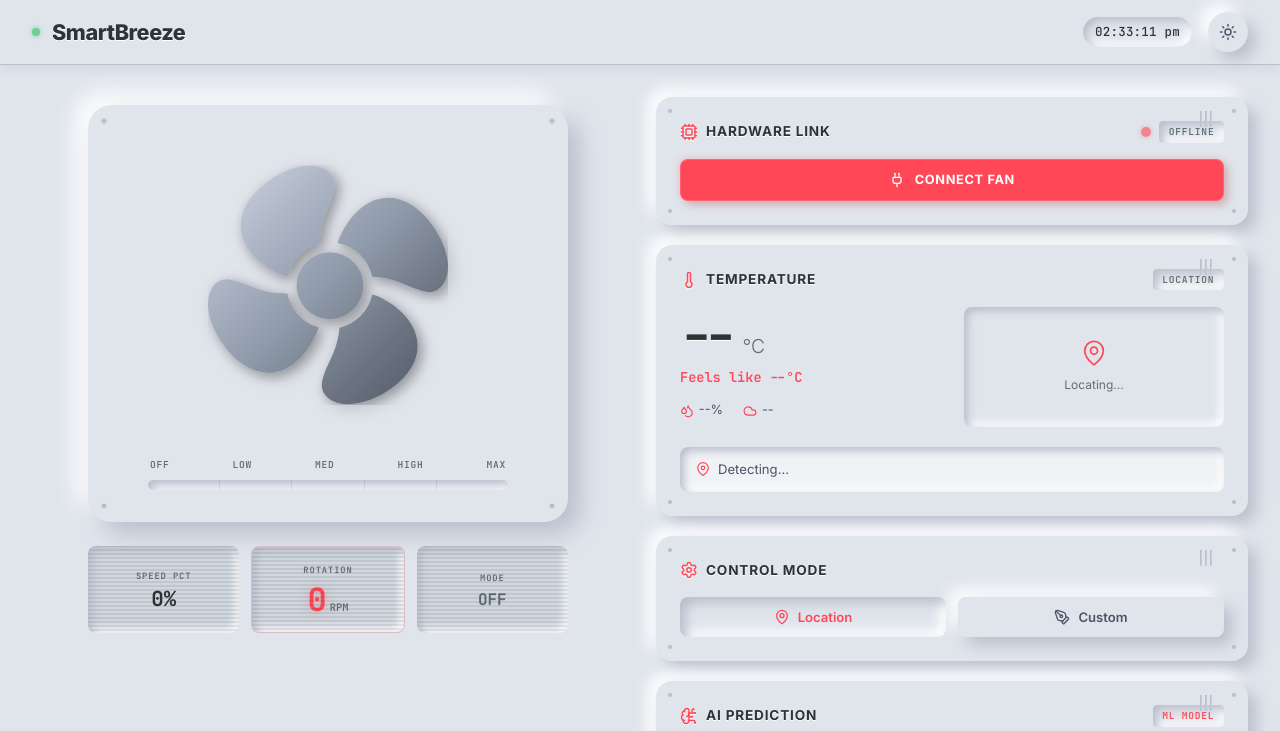
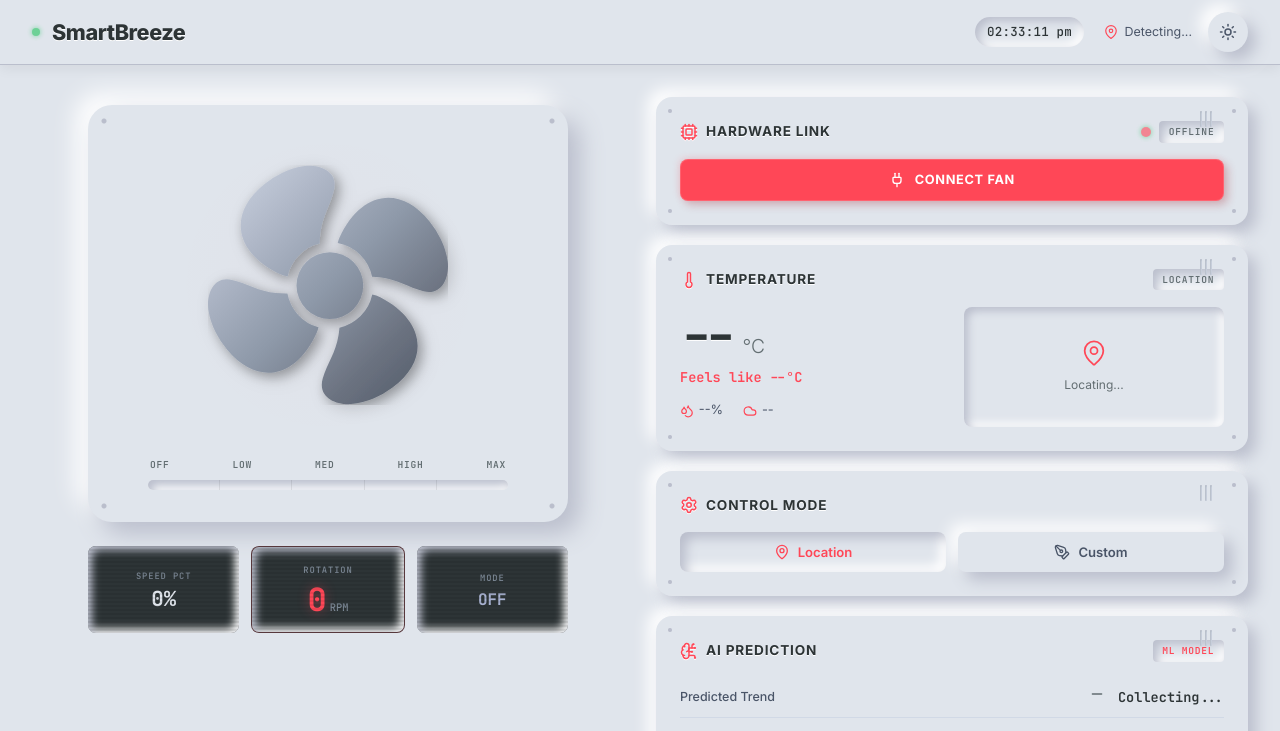
Before and after one commit to yogeshmn2005-ai/YP, a website built with Vite: page index.html in a window 1280 px wide. Shown: the top 731 px of the page. Built offline with nearby package versions, Linux system fonts and the light colour scheme; no server answers.

Commit message:
STEP BACK 1

```diff
--- a/index.html
+++ b/index.html
@@ -26,6 +26,10 @@
     <div class="header-right">
       <div class="header-info">
         <span class="header-time" id="headerTime">--:--</span>
+        <span class="header-location" id="headerLocation">
+          <i data-lucide="map-pin" stroke-width="2" width="14" height="14"></i>
+          Detecting...
+        </span>
       </div>
       <button class="theme-toggle" id="themeToggle" aria-label="Toggle dark mode">
         <i data-lucide="sun" id="themeIconSun" stroke-width="2"></i>
@@ -174,10 +178,6 @@
             <div id="mapFrame" class="map-iframe hidden"></div>
           </div>
         </div>
-        <div class="temp-location-row" id="headerLocation">
-          <i data-lucide="map-pin" stroke-width="2" width="14" height="14"></i>
-          Detecting...
-        </div>
       </div>
 
       <!-- Mode Toggle -->
--- a/style.css
+++ b/style.css
@@ -9,9 +9,7 @@
   --bg-chassis: #e0e5ec;
   --bg-panel: #f0f2f5;
   --bg-muted: #d1d9e6;
-  --bg-screen: #d0d7de;
-  --screen-text: #2d3436;
-  --screen-text-muted: #636e72;
+  --bg-screen: #2d3436;
   --text-primary: #2d3436;
   --text-secondary: #4a5568;
   --text-muted: #636e72;
@@ -51,8 +49,6 @@
   --bg-panel: #22272e;
   --bg-muted: #14181d;
   --bg-screen: #0d1117;
-  --screen-text: #e0e5ec;
-  --screen-text-muted: #7b8794;
   --text-primary: #e0e5ec;
   --text-secondary: #a8b2d1;
   --text-muted: #7b8794;
@@ -168,16 +164,11 @@ body::before {
   border-radius: 50%;
   background: var(--success);
   box-shadow: 0 0 8px 2px var(--success-glow);
-  animation: ledPulseGreen 2s ease-in-out infinite;
+  animation: ledPulse 2s ease-in-out infinite;
   flex-shrink: 0;
 }
 
-@keyframes ledPulseRed {
-  0%, 100% { opacity: 1; box-shadow: 0 0 8px 2px var(--accent-glow); }
-  50% { opacity: 0.6; box-shadow: 0 0 4px 1px var(--accent-glow); }
-}
-
-@keyframes ledPulseGreen {
+@keyframes ledPulse {
   0%, 100% { opacity: 1; box-shadow: 0 0 8px 2px var(--success-glow); }
   50% { opacity: 0.6; box-shadow: 0 0 4px 1px var(--success-glow); }
 }
@@ -208,6 +199,21 @@ body::before {
   letter-spacing: 0.02em;
 }
 
+.header-location {
+  display: flex;
+  align-items: center;
+  gap: 0.4rem;
+  max-width: 260px;
+  overflow: hidden;
+  text-overflow: ellipsis;
+  white-space: nowrap;
+  font-size: 0.78rem;
+}
+
+.header-location svg {
+  color: var(--accent);
+  flex-shrink: 0;
+}
 
 /* Dark mode toggle */
 .theme-toggle {
@@ -487,14 +493,14 @@ body::before {
 }
 
 .dash-card .dash-label {
-  color: var(--screen-text-muted);
+  color: #7b8794;
 }
 
 .dash-value {
   font-family: var(--font-mono);
   font-size: 1.3rem;
   font-weight: 700;
-  color: var(--screen-text);
+  color: #e0e5ec;
   line-height: 1;
   font-variant-numeric: tabular-nums;
 }
@@ -506,7 +512,7 @@ body::before {
 }
 
 .dash-value.speed-text {
-  color: var(--screen-text-muted);
+  color: #a8b2d1;
   font-size: 1rem;
 }
 
@@ -520,7 +526,7 @@ body::before {
   font-family: var(--font-mono);
   font-size: 0.65rem;
   font-weight: 600;
-  color: var(--screen-text-muted);
+  color: #7b8794;
 }
 
 /* ===== Speed Bar ===== */
@@ -594,14 +600,13 @@ body::before {
   border-radius: 50%;
   background: var(--accent);
   box-shadow: 0 0 8px 2px var(--accent-glow);
-  animation: ledPulseRed 2s ease-in-out infinite;
+  animation: ledPulse 2s ease-in-out infinite;
   flex-shrink: 0;
 }
 
 .hw-status-led.connected {
   background: var(--success);
   box-shadow: 0 0 8px 2px var(--success-glow);
-  animation: ledPulseGreen 2s ease-in-out infinite;
 }
 
 /* ===== Buttons (Physical Keys) ===== */
@@ -765,25 +770,6 @@ body::before {
   display: block !important;
   opacity: 0;
   pointer-events: none;
-}
-
-/* Location Status Row */
-.temp-location-row {
-  display: flex;
-  align-items: center;
-  gap: 0.5rem;
-  margin-top: 1.25rem;
-  padding: 0.75rem 1rem;
-  background: var(--bg-panel);
-  border-radius: var(--radius-md);
-  color: var(--text-secondary);
-  font-size: 0.82rem;
-  box-shadow: var(--shadow-recessed);
-}
-
-.temp-location-row svg {
-  color: var(--accent);
-  flex-shrink: 0;
 }
 
 /* Leaflet overrides */
@@ -1049,7 +1035,7 @@ body::before {
 .stat-label {
   font-family: var(--font-mono);
   font-size: 0.6rem;
-  color: var(--screen-text-muted);
+  color: #7b8794;
   text-transform: uppercase;
   letter-spacing: 0.06em;
 }
@@ -1058,7 +1044,7 @@ body::before {
   font-family: var(--font-mono);
   font-size: 1rem;
   font-weight: 700;
-  color: var(--screen-text);
+  color: #e0e5ec;
   font-variant-numeric: tabular-nums;
 }
 
@@ -1194,6 +1180,11 @@ body::before {
 
   .header-info {
     gap: 0.5rem;
+    font-size: 0.75rem;
+  }
+
+  .header-location {
+    max-width: 150px;
     font-size: 0.75rem;
   }
 
```
